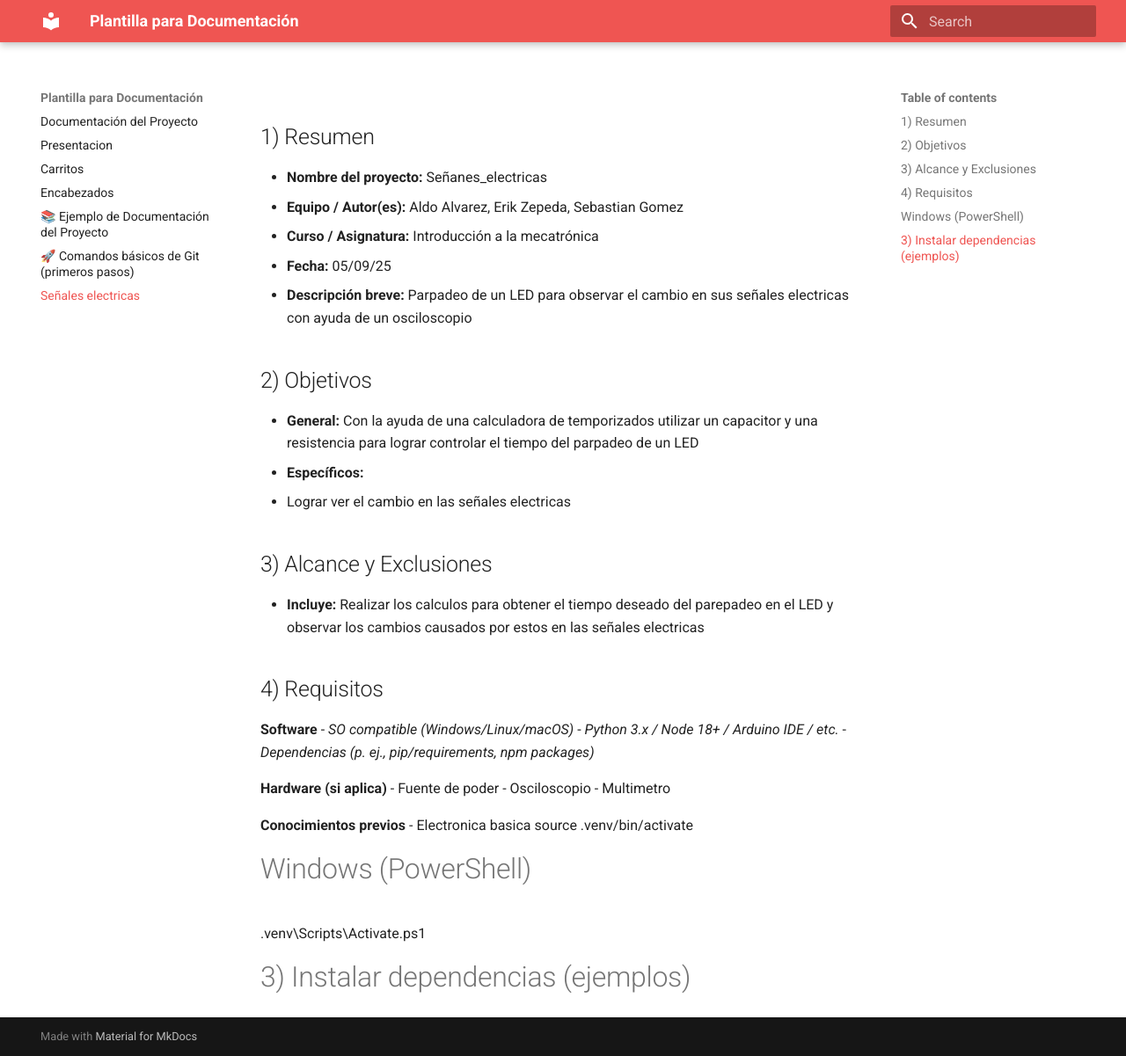
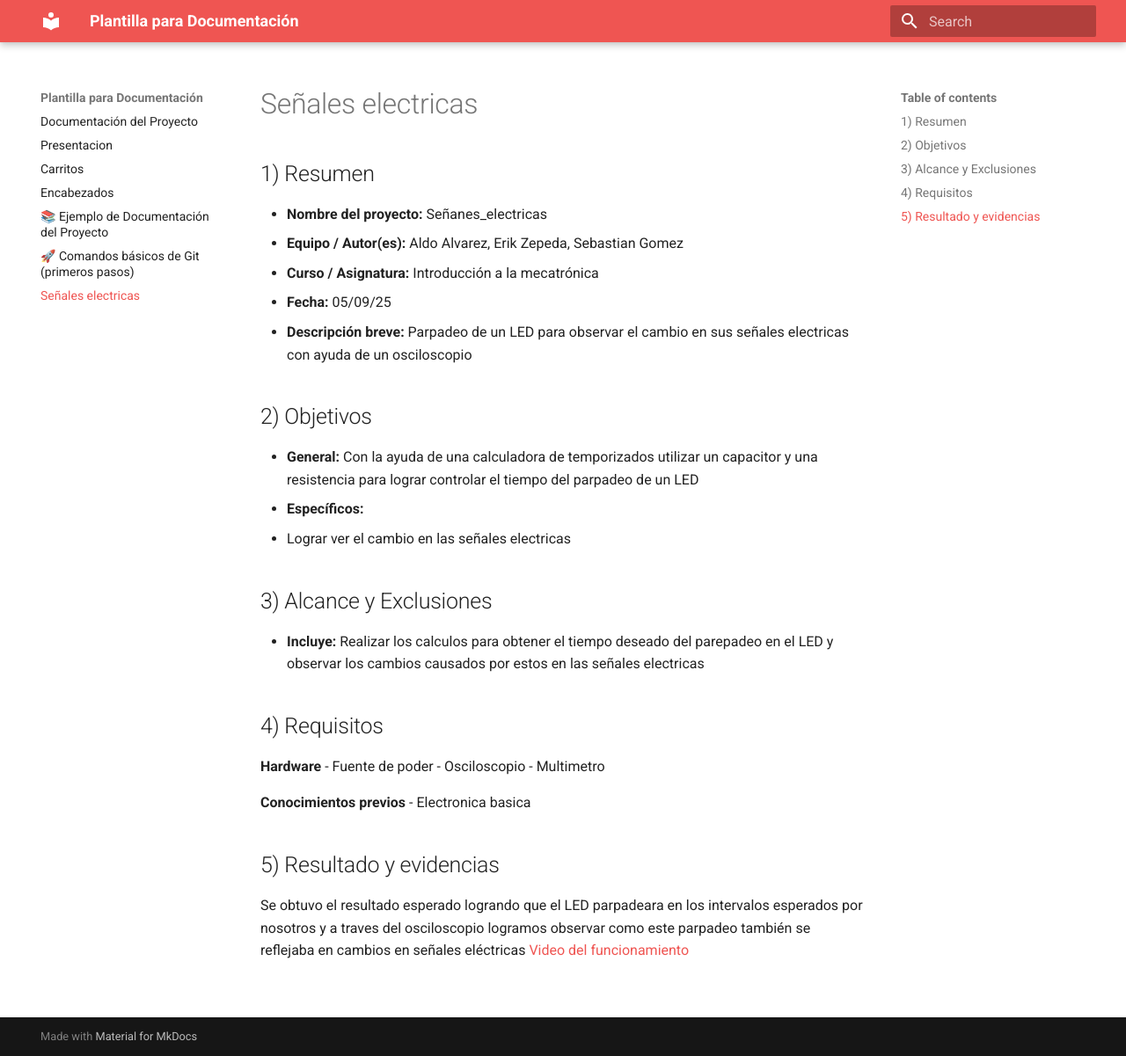
Before and after one commit to Aldo0112/Mi_reporte, an MkDocs documentation site: the page built from docs/señales_electricas.md, in a window 1280 px wide and 1201 px high. Shown: the whole window at 88% size. Built offline with MkDocs 1.6.1 and Material for MkDocs 9.7.7, drawn with Linux system fonts in a browser that asks for light colours.

Commit message:
Update señales_electricas.md

```diff
--- a/docs/señales_electricas.md
+++ b/docs/señales_electricas.md
@@ -18,20 +18,14 @@
 
 ## 4) Requisitos
 
-**Software**
-- _SO compatible (Windows/Linux/macOS)_
-- _Python 3.x / Node 18+ / Arduino IDE / etc._
-- _Dependencias (p. ej., pip/requirements, npm packages)_
-
-**Hardware (si aplica)**
+**Hardware**
 - Fuente de poder
 - Osciloscopio
 - Multimetro
 
 **Conocimientos previos**
 - Electronica basica
-source .venv/bin/activate
-# Windows (PowerShell)
-.venv\Scripts\Activate.ps1
 
-# 3) Instalar dependencias (ejemplos)
+## 5) Resultado y evidencias
+Se obtuvo el resultado esperado logrando que el LED parpadeara en los intervalos esperados por nosotros y a traves del osciloscopio logramos observar como este parpadeo también se reflejaba en cambios en señales eléctricas
+[Video del funcionamiento](https://drive.google.com/file/d/14xjYpnJRGkasmjWCNnslAvvaUHVq78dH/view?usp=sharing)
```
